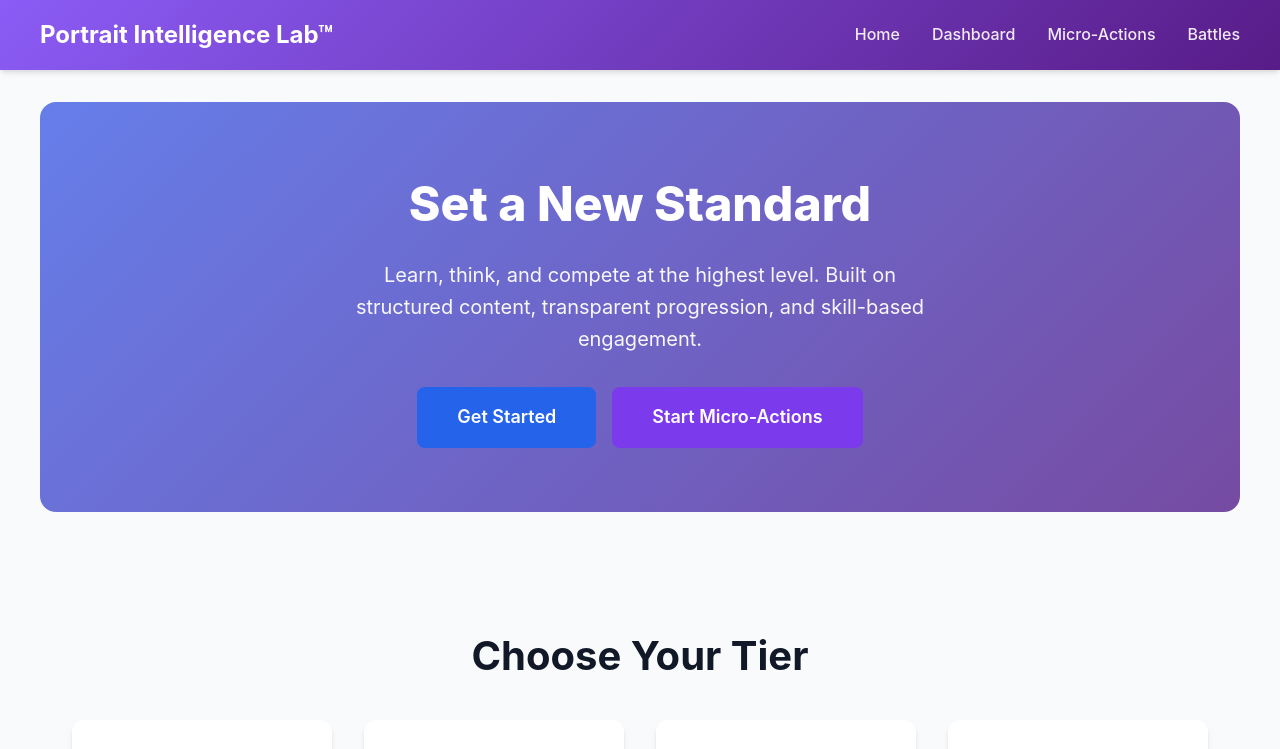
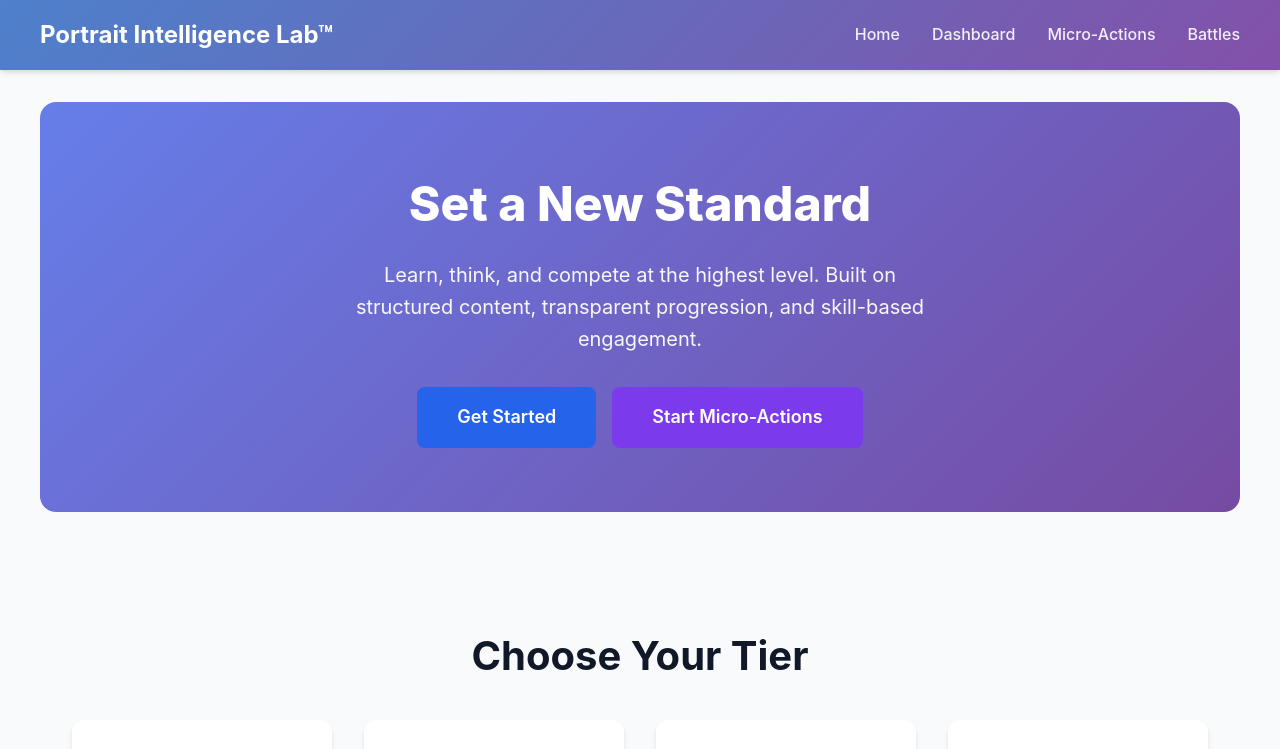
Before and after one commit to kanbanfeed/Portrait-Intelligence-Lab, a website: page public/index.html in a window 1280 px wide. Shown: the top 749 px of the page. Drawn offline with Linux system fonts and the light colour scheme.

Commit message:
Initial commit

```diff
--- a/public/css/style.css
+++ b/public/css/style.css
@@ -33,7 +33,7 @@ body {
 
 /* Navigation */
 .navbar {
-background: linear-gradient(135deg, #8b5cf6 0%, #581c87 100%);
+background: linear-gradient(135deg, #4e80cb 0%,    #8351a9 100%);
 
  box-shadow: var(--shadow);
  padding: 1rem 2rem;
```
